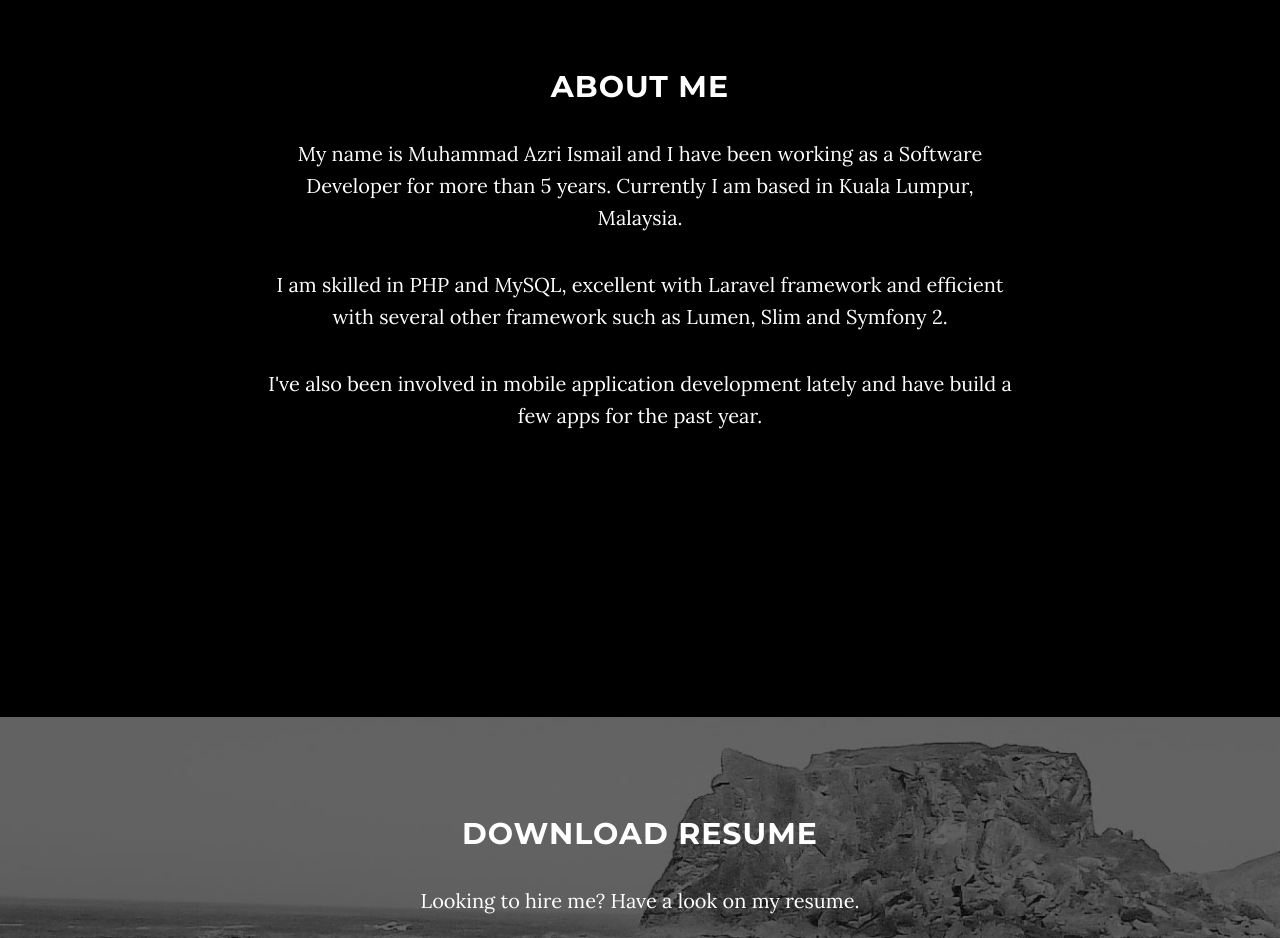
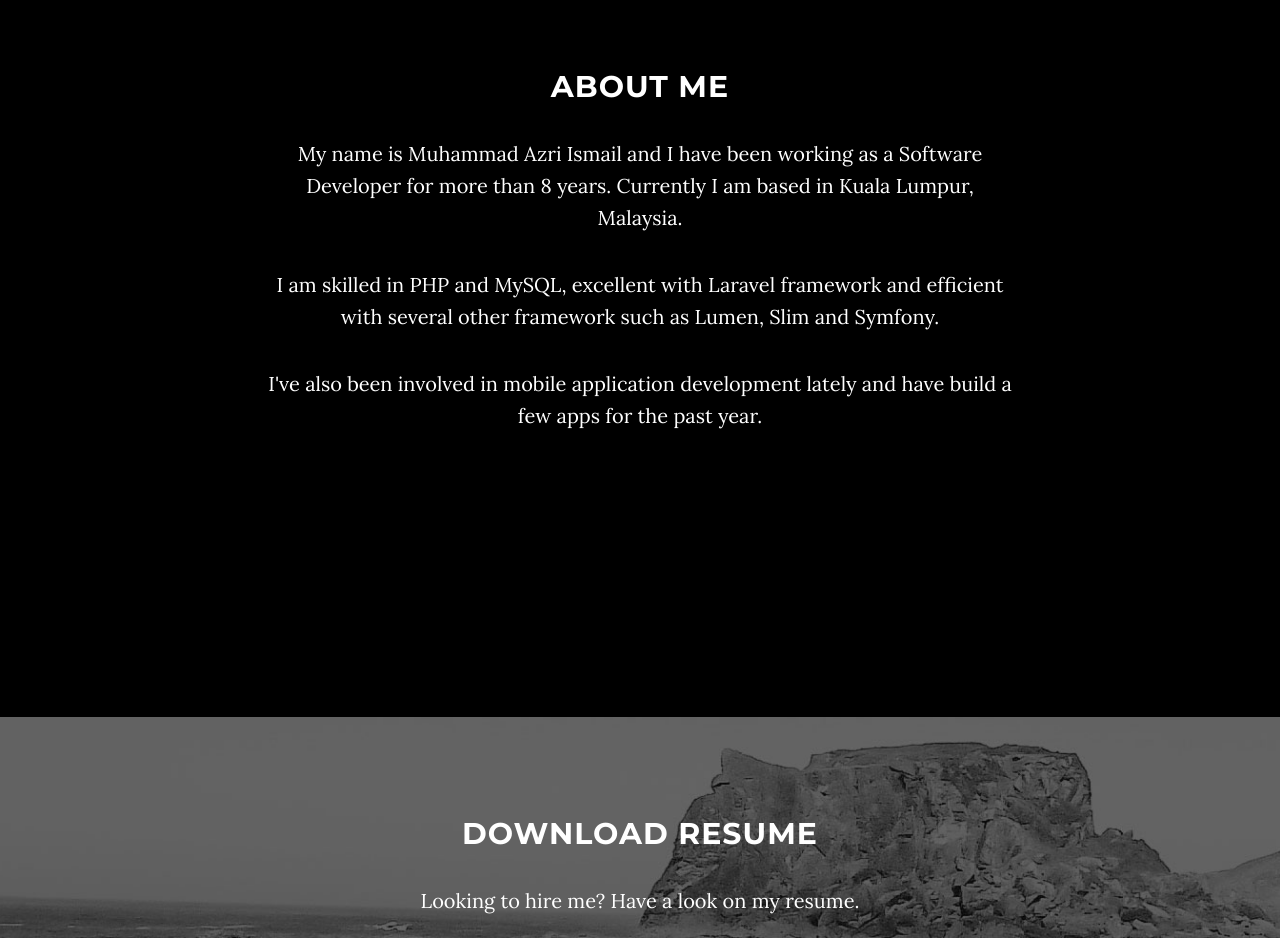
Before and after one commit to az-iar/website, a plain HTML site: page index.html in a window 1280 px wide. Shown: the part 980-1918 px from the top of the page. Drawn offline with Linux system fonts and the light colour scheme.

Commit message:
update experience

```diff
--- a/index.html
+++ b/index.html
@@ -90,8 +90,8 @@
         <div class="row">
             <div class="col-lg-8 col-lg-offset-2">
                 <h2>About Me</h2>
-                <p>My name is Muhammad Azri Ismail and I have been working as a Software Developer for more than 5 years. Currently I am based in Kuala Lumpur, Malaysia.</p>
-                <p>I am skilled in PHP and MySQL, excellent with Laravel framework and efficient with several other framework such as Lumen, Slim and Symfony 2.</p>
+                <p>My name is Muhammad Azri Ismail and I have been working as a Software Developer for more than 8 years. Currently I am based in Kuala Lumpur, Malaysia.</p>
+                <p>I am skilled in PHP and MySQL, excellent with Laravel framework and efficient with several other framework such as Lumen, Slim and Symfony.</p>
                 <p>I've also been involved in mobile application development lately and have build a few apps for the past year.</p>
             </div>
         </div>
```
